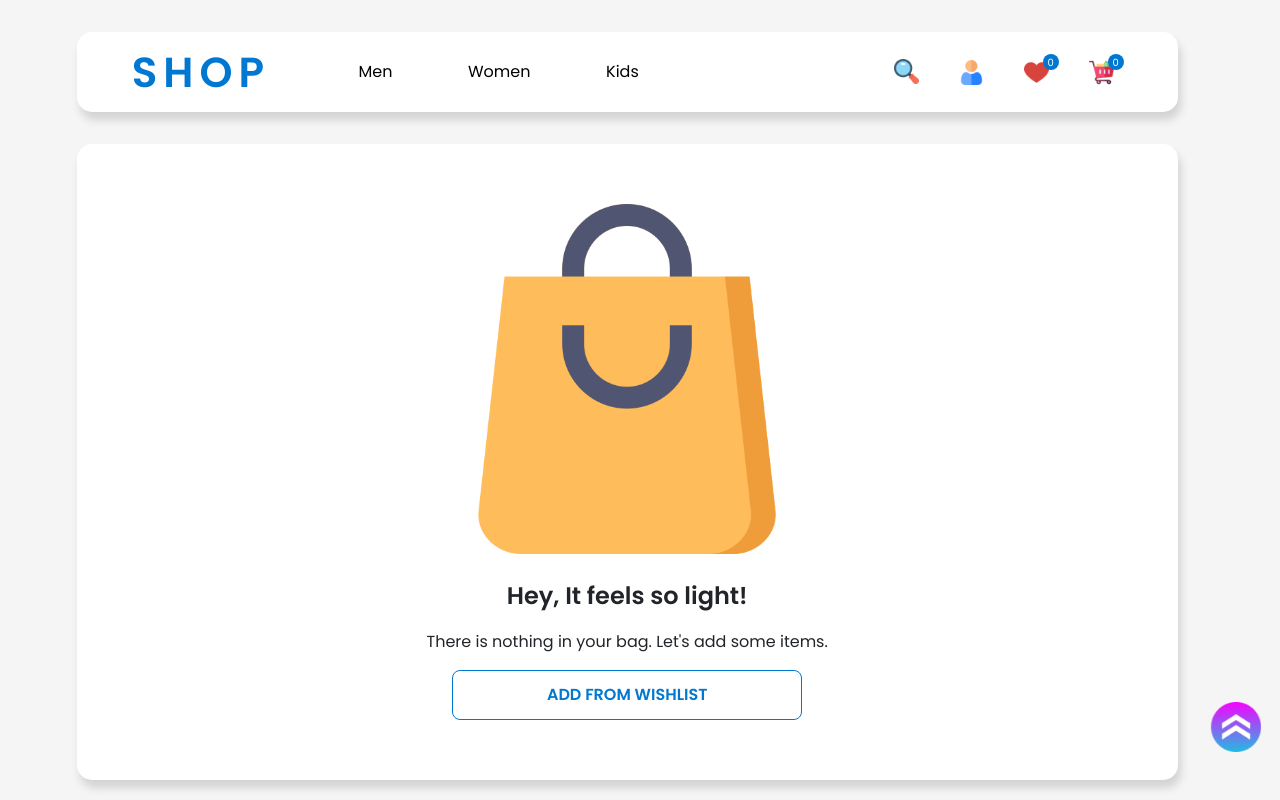
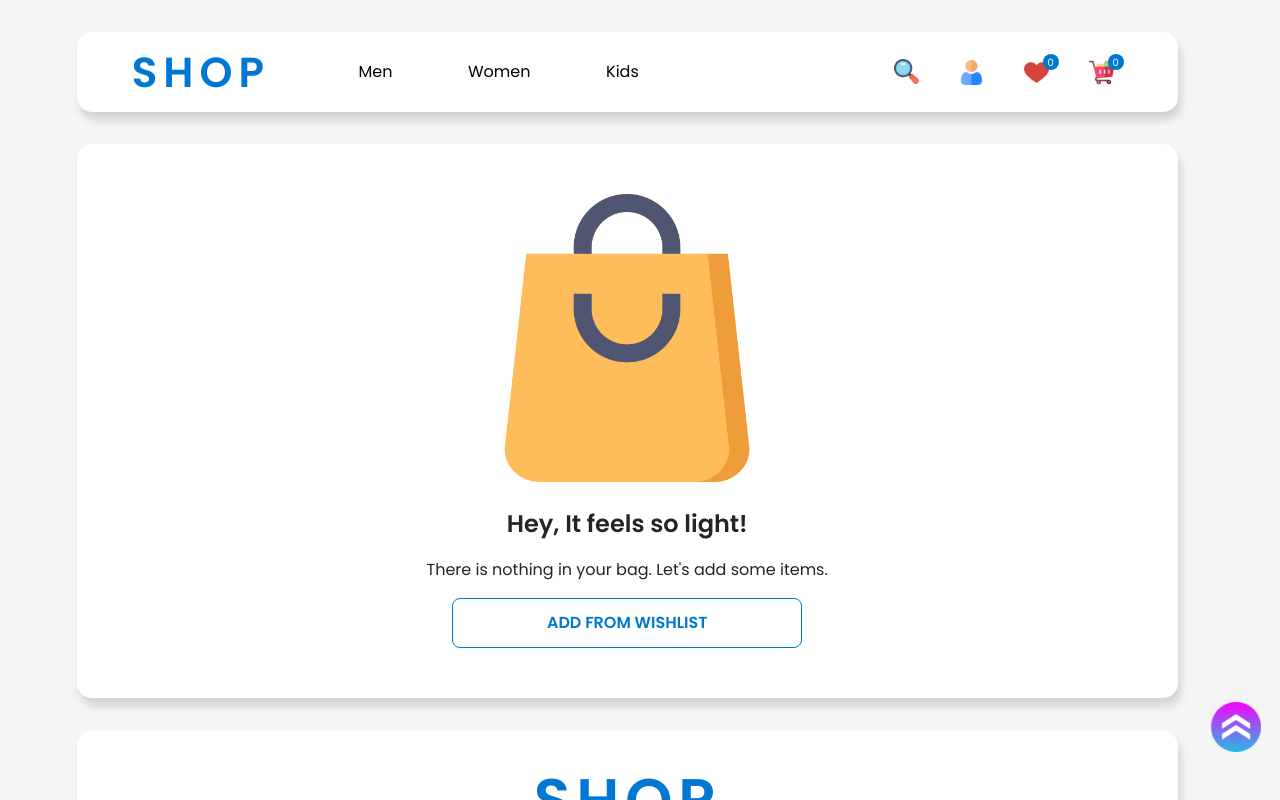
Before and after one commit to arumullasivakrishnacodes/MERN-ecommerce, a React (Create React App) app: page /cart in a window 1280 px wide. Shown: the top 800 px of the page. Built offline with nearby package versions, Linux system fonts and the light colour scheme; a web font is replaced by a local one.

Commit message:
cart-change

```diff
--- a/src/common.css
+++ b/src/common.css
@@ -49,11 +49,11 @@
     justify-content: center;
     align-items: center;
     flex-direction: column;
-    padding: 48px;
+    padding: 38px;
 
     img {
-        width: 350px;
-        height: 350px;
+        width: 288px;
+        height: 288px;
     }
 
     .empty-cart-heading {
```
